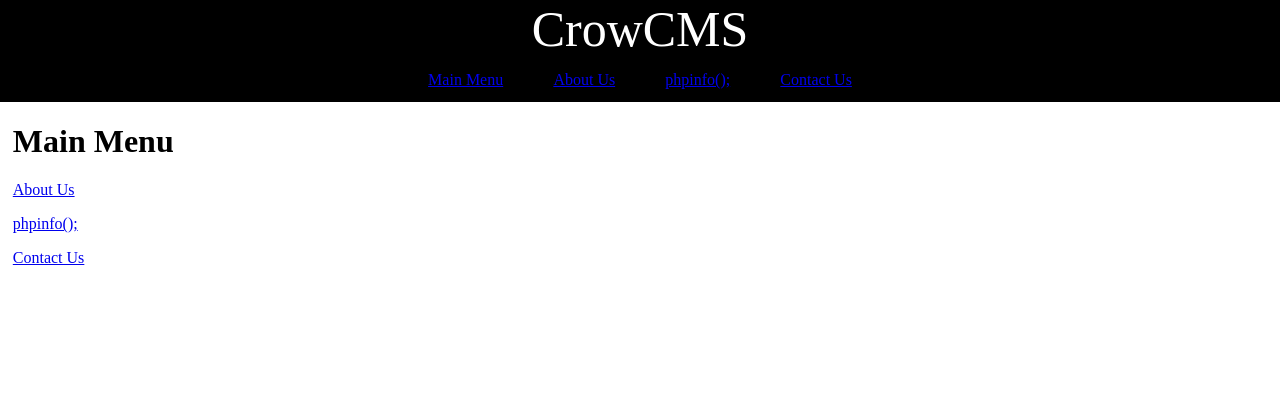
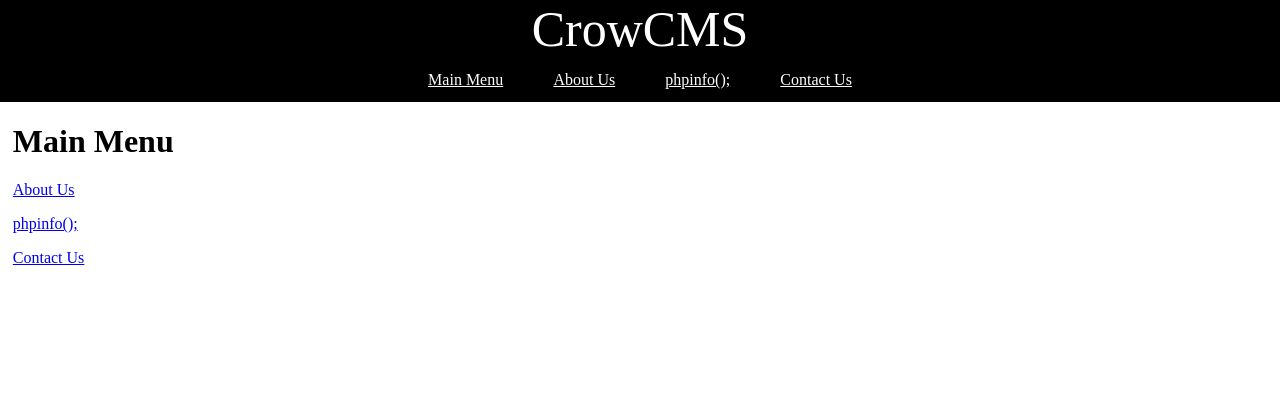
Before and after one commit to TheWanderingCrow/CSIS410-Liberty, a PHP site: page /index.php?p=foundations in a window 1280 px wide. Shown: the top 420 px of the page. Run offline with PHP 8.4, Linux system fonts and the light colour scheme.

Commit message:
Added white to unvisited navbar links as well

```diff
--- a/web/css/design.css
+++ b/web/css/design.css
@@ -93,3 +93,8 @@ ul {
     background-color: black;
     color: white;
 }
+
+.navbar-link:link {
+    background-color: black;
+    color: white;
+}
```
